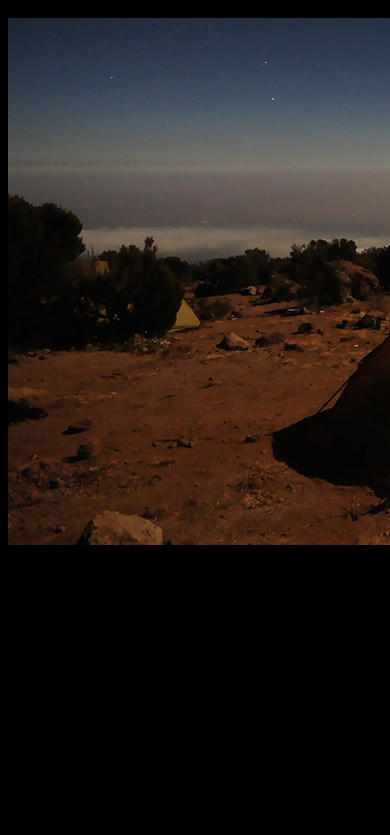
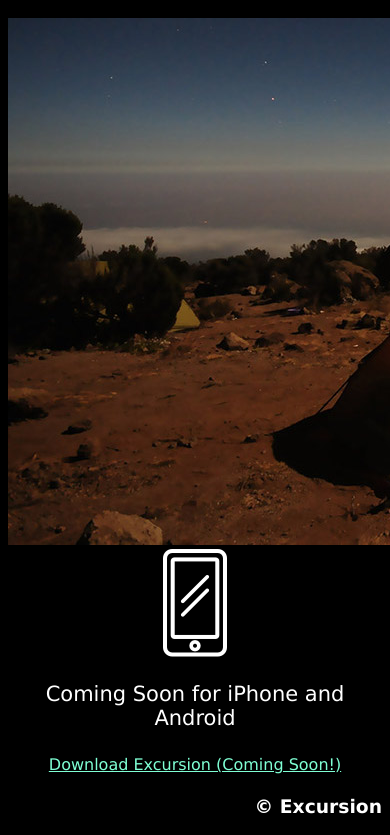
Before and after one commit to rustyrocco/excursion-2, a plain HTML site: page index.html in a window 390 px wide. Shown: the part 683-1518 px from the top of the page. Before the commit the page ends 1240 px from the top, so only its background shows below. Drawn offline with Linux system fonts and the light colour scheme.

Commit message:
added phone logo and footer

```diff
--- a/index.html
+++ b/index.html
@@ -16,6 +16,15 @@
   <h2>Your personal travel guide</h2>
   <p>Excursion remembers places you like, and recommends new points of interest around you</p>
   <img src="resourses\images\camp.jpg" alt="photo of camp"/>
-</body>
+  <div>
+  <img src="resourses\images\phone.png" alt="phone logo"/>
+  <p><a class="coming">Coming Soon for iPhone and Android</a></p>
+  <p><a class="link--cta" href="#">Download Excursion (Coming Soon!)</a></p>
+  </div>
+  <footer>
+    <h3>&copy Excursion</h3>
+  </footer>
+  </body>
+
 
 </html>
--- a/resourses/css/style.CSS
+++ b/resourses/css/style.CSS
@@ -24,3 +24,11 @@ p {
     font-size: 21px;
     color: gray;
 }
+.coming {
+color: white;
+}
+h3 {
+    color: white;
+    text-align: right;
+
+}
```
